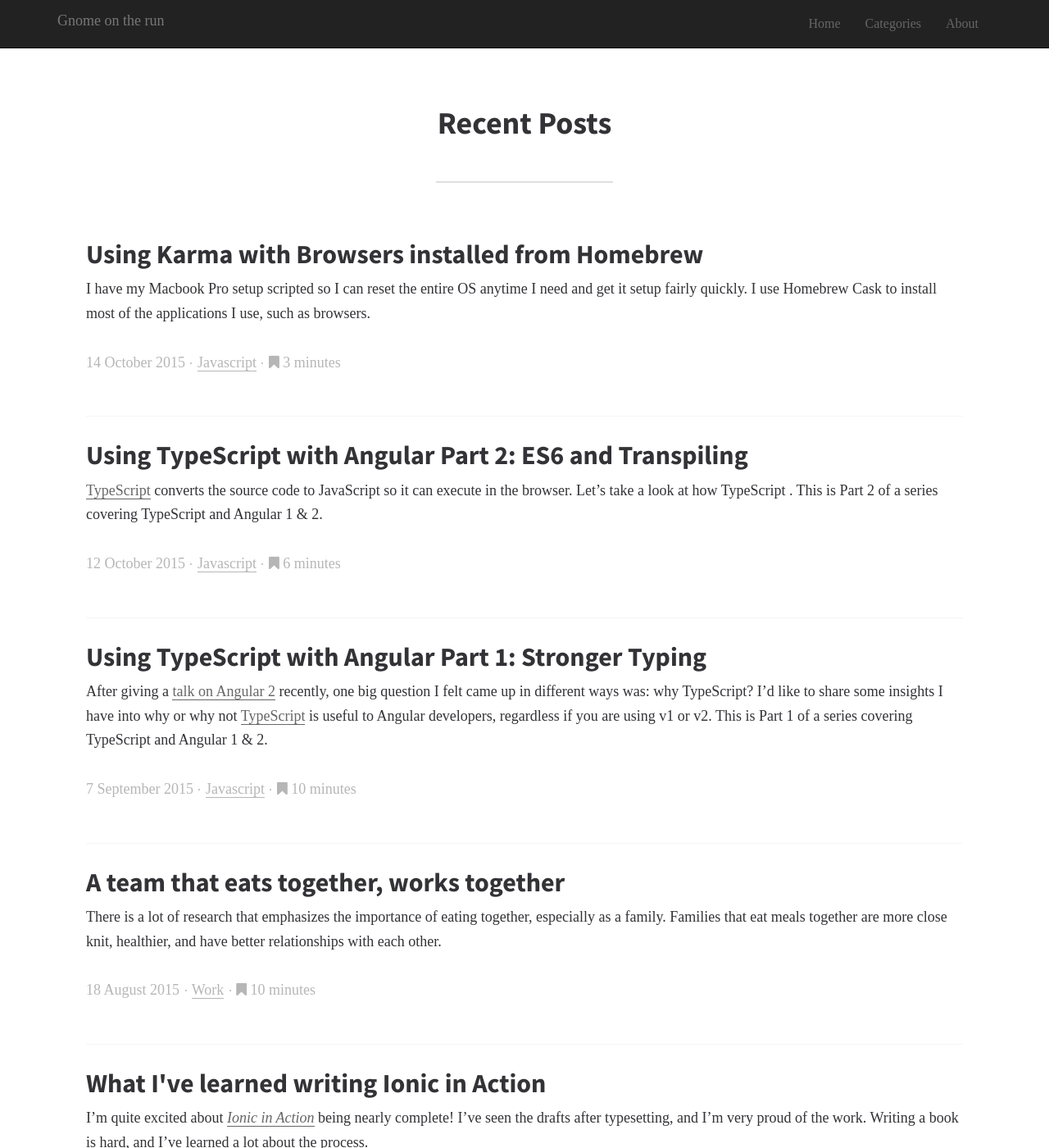
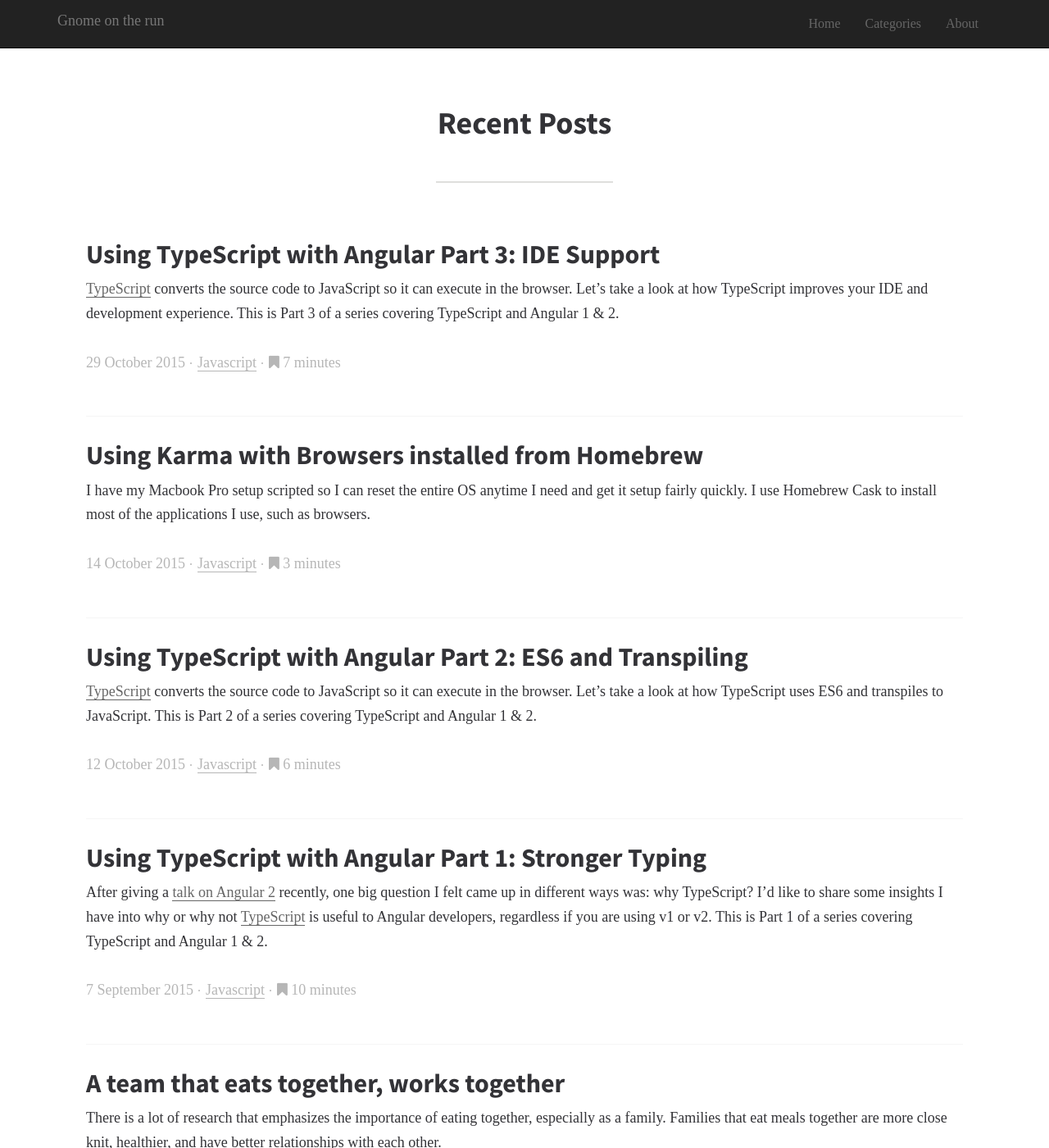
Before and after one commit to gnomeontherun/gnomeontherun.com, a Jekyll site: the page built from index.html, in a window 1280 px wide and 1400 px high. Shown: the whole window at 82% size. Built offline with Jekyll 4.4.1, drawn with Linux system fonts in a browser that asks for light colours; some web fonts are replaced; some of the changed lines change nothing that is shown.

Commit message:
new post typescript part 3

```diff
--- a/_posts/2015-09-07-using-typescript-with-angular-part-1-stronger-typing.md
+++ b/_posts/2015-09-07-using-typescript-with-angular-part-1-stronger-typing.md
@@ -53,10 +53,7 @@ TypeScript interfaces can describe an object (or a function, or a class, or anyt
 
 Here we don't have to write the `if` statement, because TypeScript will check the presence and type of the properties. Many lines of JavaScript written don't properly check if an object property exists before using it, causing many `undefined` errors.
 
-## Coming up in future posts
+## TypeScript Series
 
-There are many other features and ways to look at types. I'll go into more detail about several other features and use cases for TypeScript.
-
-* TypeScript is an ES6 transpiler as well, allowing you to leverage ES6 features today. You might use it just for ES6 support.
-* Angular 2 is also written in TypeScript, which means anytime you use an Angular 2 feature TypeScript will know if you are passing the correct types of values.
-* TypeScript enhances IDEs since they can inspect the source and understand more about the expectations of code, and suggest to you what values are acceptable.
+* [Using TypeScript with Angular Part 2: ES6 and Transpiling]({% post_url 2015-10-12-using-typescript-with-angular-part-2-es6-and-transpiling %})
+* [Using TypeScript with Angular Part 3: IDE Support]({% post_url 2015-10-29-using-typescript-with-angular-part-3-ide-support %})
--- a/_posts/2015-10-12-using-typescript-with-angular-part-2-es6-and-transpiling.md
+++ b/_posts/2015-10-12-using-typescript-with-angular-part-2-es6-and-transpiling.md
@@ -8,7 +8,7 @@ feature_image: categories/work-feature
 show_related_posts: false
 ---
 
-[TypeScript](typescriptlang.org) converts the source code to JavaScript so it can execute in the browser. Let's take a look at how TypeScript . This is Part 2 of a series covering TypeScript and Angular 1 & 2.
+[TypeScript](typescriptlang.org) converts the source code to JavaScript so it can execute in the browser. Let's take a look at how TypeScript uses ES6 and transpiles to JavaScript. This is Part 2 of a series covering TypeScript and Angular 1 & 2.
 
 ## TypeScript for ES6
 
@@ -30,3 +30,8 @@ If the code passes the type validation, then TypeScript will remove any typing i
 
 * Angular 2 is also written in TypeScript, which means anytime you use an Angular 2 feature TypeScript will know if you are passing the correct types of values.
 * TypeScript enhances IDEs since they can inspect the source and understand more about the expectations of code, and suggest to you what values are acceptable.
+
+## TypeScript Series
+
+* [Using TypeScript with Angular Part 1: Stronger Typing]({% post_url 2015-09-07-using-typescript-with-angular-part-1-stronger-typing %})
+* [Using TypeScript with Angular Part 3: IDE Support]({% post_url 2015-10-29-using-typescript-with-angular-part-3-ide-support %})
--- /dev/null
+++ b/_posts/2015-10-29-using-typescript-with-angular-part-3-ide-support.md
@@ -0,0 +1,38 @@
+---
+layout: post
+date: 2015-10-29
+title: "Using TypeScript with Angular Part 3: IDE Support"
+categories: javascript angular
+read_time : 7
+feature_image: categories/work-feature
+show_related_posts: false
+---
+
+[TypeScript](typescriptlang.org) converts the source code to JavaScript so it can execute in the browser. Let's take a look at how TypeScript improves your IDE and development experience. This is Part 3 of a series covering TypeScript and Angular 1 & 2.
+
+## TypeScript Development Experience
+
+Perhaps my favorite feature that TypeScript powers is built in IDE and editor support. When writing JavaScript today, an IDE might be able to inspect an object and suggest certain things during editing. However, this is typically limited to letting you know about what properties and methods are available.
+
+With TypeScript, we have more depth to things like autocomplete and linting. With types, we can also verify if incorrect values are passed, and your editor can warn you long before you try to run the application. The autocomplete can provide you with the value type a particular property contains, what types of values a method accepts, and what types a method returns.
+
+Many JavaScript developers have lived without types, and question the value of this additional piece of information. To be fair, well documented code and using something like doc blocks can also make your editor aware of similar details. However, I rarely see doc blocks with typing information and you also don't get the value of a linting system on top. While I'm editing, I can import an Angular 2 item and autocomplete provides a full list of methods, properties with typing details.
+
+While this is my opinion, adding TypeScript to your project is a way to establish an additional level of context for your code when someone else tries to read it. It can act like a contract between code blocks about what is allowed and in what way it should be used, thus helping reduce cognitive learning required to use the code and reduce the errors.
+
+## Adding TypeScript to your editor/IDE
+
+I use Atom, and the [atom-typescript](https://atom.io/packages/atom-typescript) package is the best  option. I can't recommend it enough.
+
+If you use [Code](http://code.visualstudio.com/) TypeScript is built in. No plugins or configuration are required.
+
+[WebStorm](https://www.jetbrains.com/webstorm/) provides [TypeScript support](https://www.jetbrains.com/webstorm/help/typescript-support.html), which can be setup with a few plugins and configuration options enabled.
+
+For those [SublimeText]() users, Microsoft has a built a [plugin for you](https://github.com/Microsoft/TypeScript-Sublime-Plugin).
+
+A few other options are listed at the [Typescript](http://www.typescriptlang.org/) site.
+
+## TypeScript Series
+
+* [Using TypeScript with Angular Part 1: Stronger Typing]({% post_url 2015-09-07-using-typescript-with-angular-part-1-stronger-typing %})
+* [Using TypeScript with Angular Part 2: ES6 and Transpiling]({% post_url 2015-10-12-using-typescript-with-angular-part-2-es6-and-transpiling %})
```
